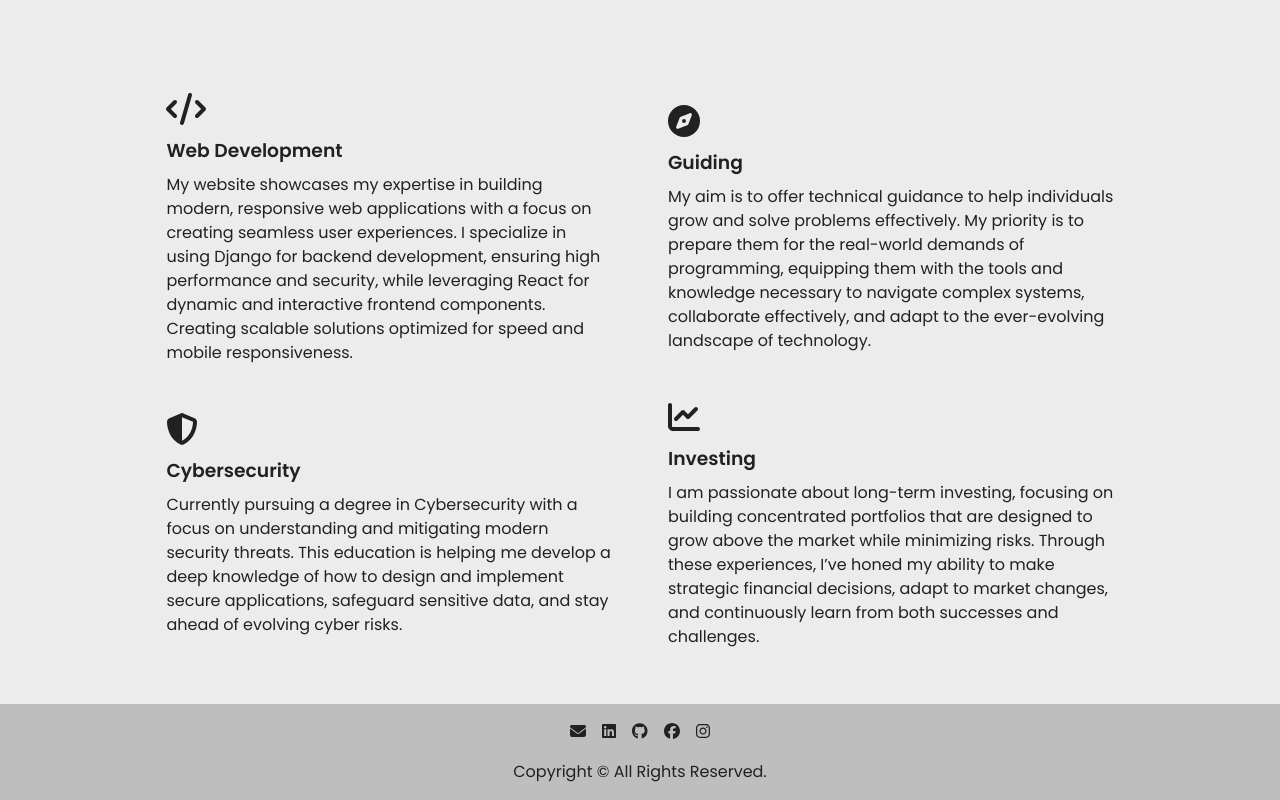
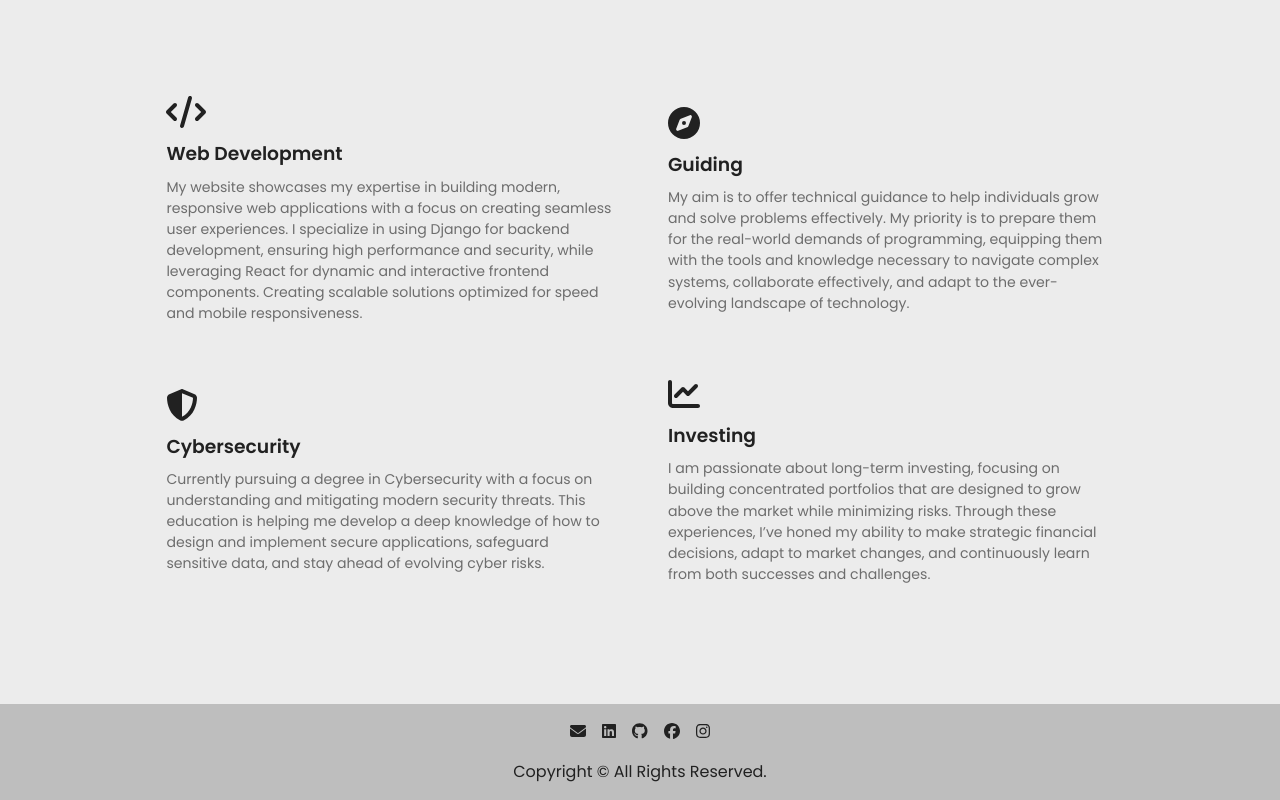
Before and after one commit to georgifudulov/personal_website, a React (Vite) app: page / in a window 1280 px wide. Shown: the part 1696-2496 px from the top of the page. Built offline with nearby package versions, Linux system fonts and the light colour scheme.

Commit message:
changes to the WhatIDo styling

```diff
--- a/src/styles/WhatIDo.css
+++ b/src/styles/WhatIDo.css
@@ -38,9 +38,10 @@ div.square {
   transform: translateY(-4px);
 }
 
-.square:hover .icon {
+.square:hover .icon,
+.square:hover .title {
   color: #1976d2;
-  filter: drop-shadow(0 0 6px rgba(25, 118, 210, 0.6)); /* glow */
+  filter: drop-shadow(0 0 6px rgba(25, 118, 210, 0.6));
 }
 
 .icon-container {
@@ -49,3 +50,8 @@ div.square {
   align-items: center;
   justify-content: center;
 }
+
+p.text {
+    font-size: 0.88rem;
+    color: #6d6d6d;
+}
```
